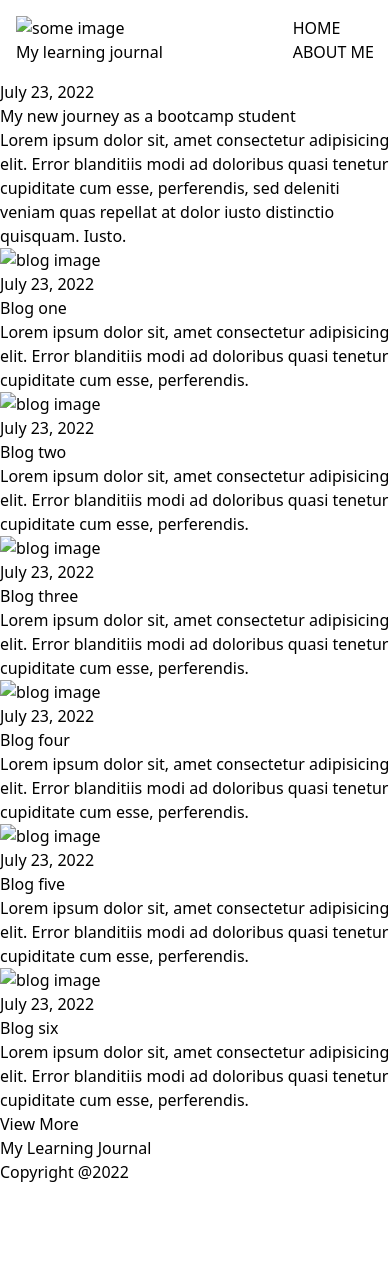
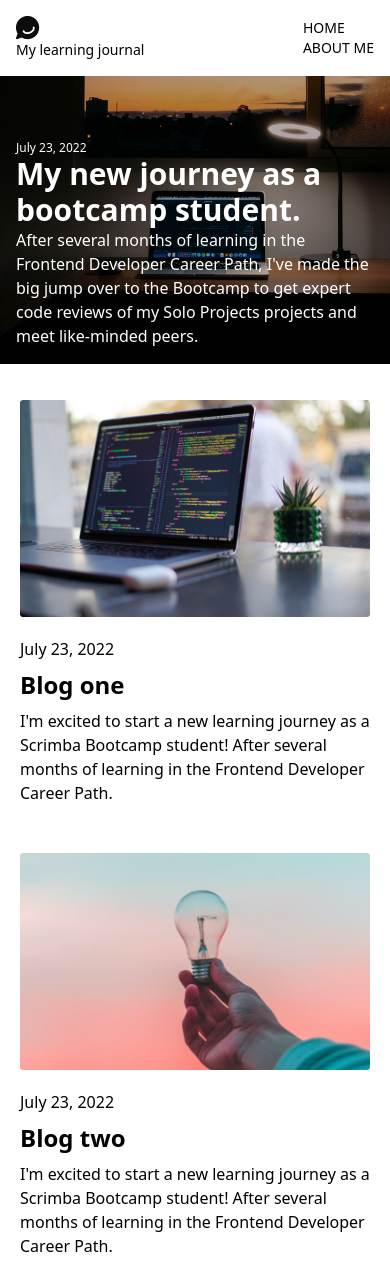
Before and after one commit to kebin20/learning-journal, a website: page index.html in a window 390 px wide. Shown: the top 1261 px of the page. Before the commit the page ends 1184 px from the top, so only its background shows below. Drawn offline with nearby package versions, Linux system fonts and the light colour scheme.

Commit message:
Completed homepage mobile layout and a bit of the desktop layout

```diff
--- a/index.html
+++ b/index.html
@@ -1,109 +1,112 @@
 <!DOCTYPE html>
 <html lang="en">
-
   <head>
     <meta charset="UTF-8" />
     <meta http-equiv="X-UA-Compatible" content="IE=edge" />
     <meta name="viewport" content="width=device-width, initial-scale=1.0" />
-  <link href="css/main.css" rel="stylesheet">
+    <script src="https://cdn.tailwindcss.com"></script>
+    <link href="css/main.css" rel="stylesheet" />
     <title>My Learning Journal Blog</title>
   </head>
 
   <body class="font-sans">
     <!-- Navbar -->
-  <nav class="relative p-4 mx-auto bg-blue-600">
-    <div class="flex items-center justify-between">
-      <div class="logo">
-        <img src="" alt="some image" class="title-icon" />
-        <h3 class="title ">My learning journal</h3>
+    <nav class="relative text-sm p-4">
+      <div class="flex items-center content-center justify-between">
+        <div class="flex-row items-center gap-1.5">
+          <img
+            src="./images/image 17.png"
+            alt="some image"
+            class="title-icon"
+          />
+          <h3 class="title">My learning journal</h3>
         </div>
-      <ul class="nav-links uppercase">
+        <ul class="flex-row uppercase gap-3">
           <li><a href="">Home</a></li>
           <li><a href="">About Me</a></li>
         </ul>
       </div>
     </nav>
 
-  <header class="blog-featured">
-    <p class="date">July 23, 2022</p>
-    <h2 class="blog-featured-title">
-      <a href="featuredblog.html">My new journey as a bootcamp student</a>
+    <header
+      class="blog-featured flex flex-col justify-end h-72 p-4 text-white lg:h-[95vh] p-16"
+    >
+      <p class="date text-xs">July 23, 2022</p>
+      <h2 class="blog-featured-title text-3xl font-bold">
+        <a href="featuredblog.html">My new journey as a bootcamp student.</a>
       </h2>
-    <p class="blog-featured-content">
-      Lorem ipsum dolor sit, amet consectetur adipisicing elit. Error
-      blanditiis modi ad doloribus quasi tenetur cupiditate cum esse,
-      perferendis, sed deleniti veniam quas repellat at dolor iusto distinctio
-      quisquam. Iusto.
+      <p class="blog-featured-content text-base lg:w-8/12">
+        After several months of learning in the Frontend Developer Career Path,
+        I've made the big jump over to the Bootcamp to get expert code reviews
+        of my Solo Projects projects and meet like-minded peers.
       </p>
     </header>
 
-  <article class="blog-article-container">
-    <section class="blog-article">
-      <img src="" alt="blog image" class="blog-article-img" />
+    <article class="blog-article-container pt-5 px-5 mt-4">
+      <section class="blog-article mb-4">
+        <img
+          src="./images/article-image-01.png"
+          alt="blog image"
+          class="blog-article-img"
+        />
+        <div class="content-section mt-5 mb-12">
           <p class="date">July 23, 2022</p>
-      <h2 class="blog-article-title"><a href="">Blog one</a></h2>
+          <h2 class="blog-article-title text-2xl font-bold my-2">
+            <a href="">Blog one</a>
+          </h2>
           <p class="blog-article-content">
-        Lorem ipsum dolor sit, amet consectetur adipisicing elit. Error
-        blanditiis modi ad doloribus quasi tenetur cupiditate cum esse,
-        perferendis.
+            I'm excited to start a new learning journey as a Scrimba Bootcamp
+            student! After several months of learning in the Frontend Developer
+            Career Path.
           </p>
+        </div>
+      </section>
+      <section class="blog-article mb-4">
+        <img
+          src="./images/article-image-02.png"
+          alt="blog image"
+          class="blog-article-img"
+        />
+        <div class="content-section mt-5 mb-12">
+          <p class="date">July 23, 2022</p>
+          <h2 class="blog-article-title text-2xl font-bold my-2">
+            <a href="">Blog two</a>
+          </h2>
+          <p class="blog-article-content">
+            I'm excited to start a new learning journey as a Scrimba Bootcamp
+            student! After several months of learning in the Frontend Developer
+            Career Path.
+          </p>
+        </div>
       </section>
       <section class="blog-article">
-      <img src="" alt="blog image" class="blog-article-img" />
+        <img
+          src="./images/article-image-03.png"
+          alt="blog image"
+          class="blog-article-img"
+        />
+        <div class="content-section mt-5">
           <p class="date">July 23, 2022</p>
-      <h2 class="blog-article-title"><a href="">Blog two</a></h2>
+          <h2 class="blog-article-title text-2xl font-bold my-2">
+            <a href="">Blog three</a>
+          </h2>
           <p class="blog-article-content">
-        Lorem ipsum dolor sit, amet consectetur adipisicing elit. Error
-        blanditiis modi ad doloribus quasi tenetur cupiditate cum esse,
-        perferendis.
+            I'm excited to start a new learning journey as a Scrimba Bootcamp
+            student! After several months of learning in the Frontend Developer
+            Career Path.
           </p>
+        </div>
       </section>
-    <section class="blog-article">
-      <img src="" alt="blog image" class="blog-article-img" />
-      <p class="date">July 23, 2022</p>
-      <h2 class="blog-article-title"><a href="">Blog three</a></h2>
-      <p class="blog-article-content">
-        Lorem ipsum dolor sit, amet consectetur adipisicing elit. Error
-        blanditiis modi ad doloribus quasi tenetur cupiditate cum esse,
-        perferendis.
-      </p>
-    </section>
-    <section class="blog-article">
-      <img src="" alt="blog image" class="blog-article-img" />
-      <p class="date">July 23, 2022</p>
-      <h2 class="blog-article-title"><a href="">Blog four</a></h2>
-      <p class="blog-article-content">
-        Lorem ipsum dolor sit, amet consectetur adipisicing elit. Error
-        blanditiis modi ad doloribus quasi tenetur cupiditate cum esse,
-        perferendis.
-      </p>
-    </section>
-    <section class="blog-article">
-      <img src="" alt="blog image" class="blog-article-img" />
-      <p class="date">July 23, 2022</p>
-      <h2 class="blog-article-title"><a href="">Blog five</a></h2>
-      <p class="blog-article-content">
-        Lorem ipsum dolor sit, amet consectetur adipisicing elit. Error
-        blanditiis modi ad doloribus quasi tenetur cupiditate cum esse,
-        perferendis.
-      </p>
-    </section>
-    <section class="blog-article">
-      <img src="" alt="blog image" class="blog-article-img" />
-      <p class="date">July 23, 2022</p>
-      <h2 class="blog-article-title"><a href="">Blog six</a></h2>
-      <p class="blog-article-content">
-        Lorem ipsum dolor sit, amet consectetur adipisicing elit. Error
-        blanditiis modi ad doloribus quasi tenetur cupiditate cum esse,
-        perferendis.
-      </p>
-    </section>
-    <span>View More</span>
     </article>
-  <footer>
-    <p>My Learning Journal</p>
+    <span
+      class="font-bold flex justify-center underline p-6 mb-7 decoration-solid"
+      >View More</span
+    >
+    <footer
+      class="flex flex-col justify-center items-center bg-stone-900 text-white text-xs h-28"
+    >
+      <p class="font-bold">My Learning Journal</p>
       <p>Copyright @2022</p>
     </footer>
   </body>
-
 </html>
```
Also changed, not shown: css/main.css, images/article-image-01.png (added), images/article-image-02.png (added), images/article-image-03.png (added), images/article-image-hero.png (added), images/blog-image-hero.png (added), images/image 17.png (added), 1 other file. Lines whose indentation alone changed are shown as unchanged.
